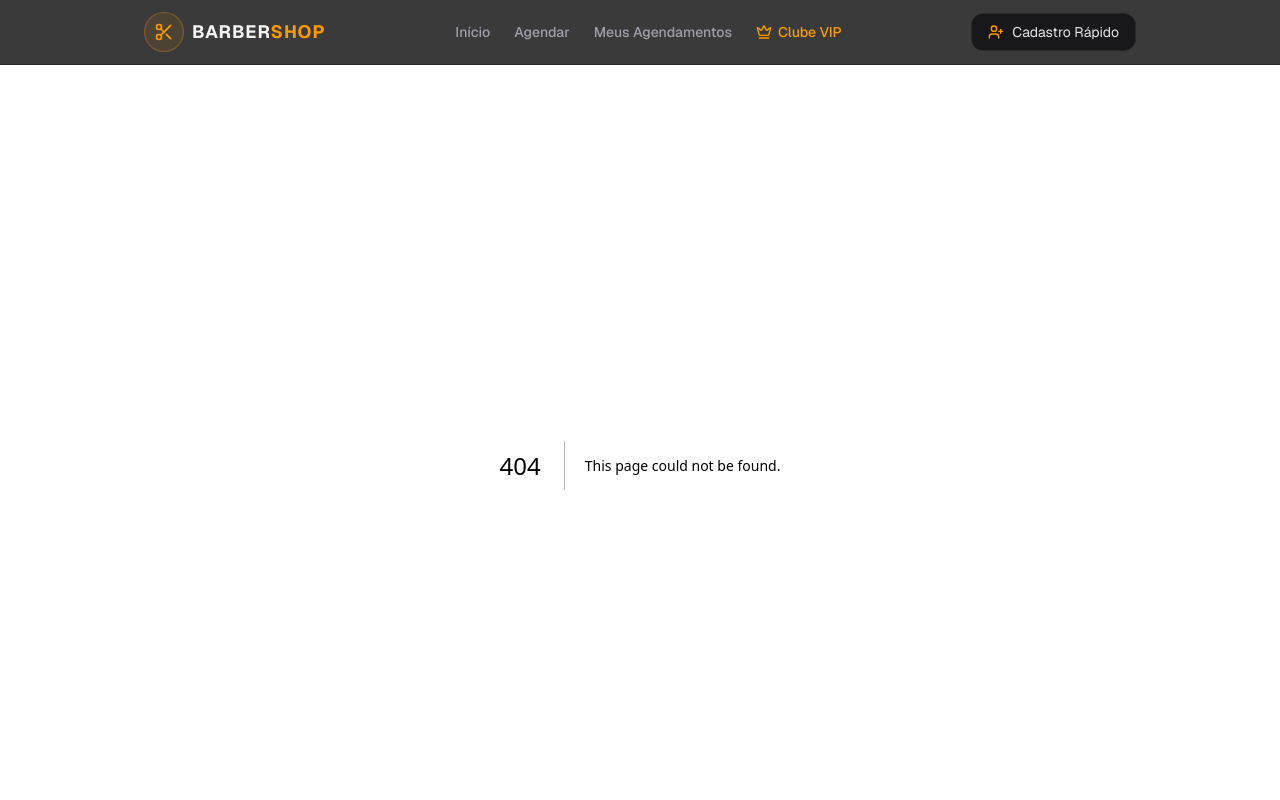
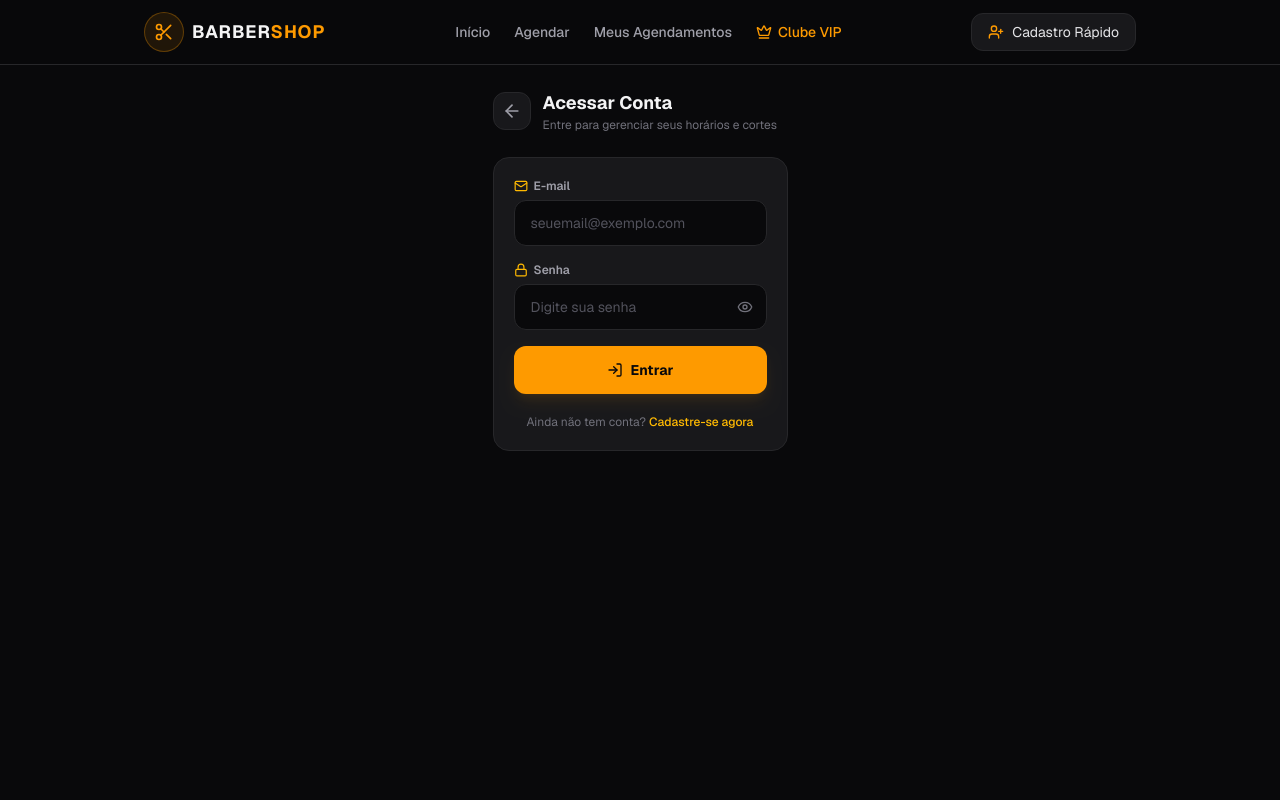
Before and after one commit to hildocosta/sistema-barber-shop, a Next.js app: page /login in a window 1280 px wide. Before the commit this address had no page. Shown: the top 800 px of the page. Built offline with nearby package versions, Linux system fonts and the light colour scheme.

Commit message:
feat: cria tela de login e oculta footer nas rotas de autenticacao

```diff
--- a/src/app/components/Footer.jsx
+++ b/src/app/components/Footer.jsx
@@ -8,8 +8,10 @@ export function Footer() {
   const pathname = usePathname();
   const currentYear = new Date().getFullYear();
 
-  // Oculta o Footer na tela de novo agendamento e no cadastro rápido
-  if (pathname === "/appointments/new" || pathname === "/register") {
+  // Rotas onde o Footer NÃO deve aparecer
+  const hiddenRoutes = ["/appointments/new", "/register", "/login"];
+
+  if (hiddenRoutes.includes(pathname)) {
     return null;
   }
 
@@ -31,7 +33,7 @@ export function Footer() {
             Excelência em cortes clássicos e modernos, barba terapia e clube de assinaturas com benefícios exclusivos.
           </p>
           <div className="pt-1 flex items-center gap-3 text-zinc-400">
-            {/* Ícone Instagram em SVG nativo */}
+            {/* Ícone Instagram em SVG */}
             <a
               href="https://instagram.com"
               target="_blank"
@@ -93,7 +95,7 @@ export function Footer() {
       <div className="border-t border-zinc-900/80 py-4">
         <div className="max-w-5xl mx-auto px-4 flex flex-col sm:flex-row items-center justify-between gap-2 text-[11px] text-zinc-600">
           <p>© {currentYear} BarberShop. Todos os direitos reservados.</p>
-          <p className="text-zinc-500">Desenvolvido com Next.js & Neon</p>
+          <p className="text-zinc-500">Desenvolvido por Hildo Pereira Costa</p>
         </div>
       </div>
     </footer>
--- /dev/null
+++ b/src/app/login/page.jsx
@@ -0,0 +1,150 @@
+"use client";
+
+import { useState } from "react";
+import { useRouter } from "next/navigation";
+import Link from "next/link";
+import { ArrowLeft, Mail, Lock, Eye, EyeOff, CheckCircle2, LogIn } from "lucide-react";
+
+export default function LoginPage() {
+  const router = useRouter();
+  const [email, setEmail] = useState("");
+  const [password, setPassword] = useState("");
+  const [showPassword, setShowPassword] = useState(false);
+  const [error, setError] = useState("");
+  const [success, setSuccess] = useState(false);
+
+  const handleLogin = (e) => {
+    e.preventDefault();
+    setError("");
+
+    const emailTrim = email.trim().toLowerCase();
+
+    if (!emailTrim || !password) {
+      setError("Preencha todos os campos para continuar.");
+      return;
+    }
+
+    try {
+      const rawUser = localStorage.getItem("barber_user");
+
+      if (!rawUser) {
+        setError("Nenhum usuário cadastrado neste aparelho. Crie uma conta primeiro.");
+        return;
+      }
+
+      const savedUser = JSON.parse(rawUser);
+
+      // Validação simples de credenciais
+      if (savedUser.email && savedUser.email !== emailTrim) {
+        setError("E-mail não encontrado. Verifique os dados ou crie uma nova conta.");
+        return;
+      }
+
+      // Emite evento para sincronizar o Header imediatamente
+      window.dispatchEvent(new Event("storage"));
+      setSuccess(true);
+
+      setTimeout(() => {
+        router.push("/appointments/new");
+      }, 1000);
+    } catch {
+      setError("Ocorreu um erro ao tentar autenticar. Tente novamente.");
+    }
+  };
+
+  if (success) {
+    return (
+      <div className="max-w-md mx-auto px-4 py-16 text-center space-y-4">
+        <div className="w-16 h-16 bg-emerald-500/10 border border-emerald-500/20 text-emerald-400 rounded-full flex items-center justify-center mx-auto">
+          <CheckCircle2 className="w-8 h-8" />
+        </div>
+        <h2 className="text-xl font-bold text-zinc-100">Login realizado!</h2>
+        <p className="text-xs text-zinc-400">Acessando seus agendamentos...</p>
+      </div>
+    );
+  }
+
+  return (
+    <div className="max-w-md mx-auto px-4 py-6 space-y-6">
+      {/* Topo / Voltar */}
+      <div className="flex items-center gap-3">
+        <Link
+          href="/"
+          className="p-2 rounded-xl bg-zinc-900 border border-zinc-800 text-zinc-400 hover:text-amber-400 transition-colors"
+        >
+          <ArrowLeft className="w-5 h-5" />
+        </Link>
+        <div>
+          <h1 className="text-lg font-bold text-zinc-100">Acessar Conta</h1>
+          <p className="text-xs text-zinc-500">Entre para gerenciar seus horários e cortes</p>
+        </div>
+      </div>
+
+      {/* Formulário */}
+      <form onSubmit={handleLogin} className="bg-zinc-900 border border-zinc-800 rounded-2xl p-5 space-y-4">
+        {error && (
+          <div className="bg-red-500/10 border border-red-500/20 text-red-400 text-xs p-3 rounded-xl leading-relaxed">
+            {error}
+          </div>
+        )}
+
+        {/* E-mail */}
+        <div className="space-y-1.5">
+          <label className="text-xs font-semibold text-zinc-400 flex items-center gap-1.5">
+            <Mail className="w-3.5 h-3.5 text-amber-400" /> E-mail
+          </label>
+          <input
+            type="email"
+            required
+            placeholder="seuemail@exemplo.com"
+            value={email}
+            onChange={(e) => setEmail(e.target.value)}
+            className="w-full bg-zinc-950 border border-zinc-800 rounded-xl px-4 py-3 text-sm text-zinc-100 placeholder-zinc-600 focus:outline-none focus:border-amber-500 transition-colors"
+          />
+        </div>
+
+        {/* Senha */}
+        <div className="space-y-1.5">
+          <div className="flex items-center justify-between">
+            <label className="text-xs font-semibold text-zinc-400 flex items-center gap-1.5">
+              <Lock className="w-3.5 h-3.5 text-amber-400" /> Senha
+            </label>
+          </div>
+          <div className="relative">
+            <input
+              type={showPassword ? "text" : "password"}
+              required
+              placeholder="Digite sua senha"
+              value={password}
+              onChange={(e) => setPassword(e.target.value)}
+              className="w-full bg-zinc-950 border border-zinc-800 rounded-xl pl-4 pr-11 py-3 text-sm text-zinc-100 placeholder-zinc-600 focus:outline-none focus:border-amber-500 transition-colors"
+            />
+            <button
+              type="button"
+              onClick={() => setShowPassword(!showPassword)}
+              className="absolute right-3.5 top-1/2 -translate-y-1/2 text-zinc-500 hover:text-zinc-300 transition-colors"
+            >
+              {showPassword ? <EyeOff className="w-4 h-4" /> : <Eye className="w-4 h-4" />}
+            </button>
+          </div>
+        </div>
+
+        {/* Botão de Entrar */}
+        <button
+          type="submit"
+          className="w-full flex items-center justify-center gap-2 bg-amber-500 hover:bg-amber-400 text-zinc-950 font-bold py-3.5 rounded-xl text-sm transition-all shadow-lg shadow-amber-500/10 active:scale-[0.98]"
+        >
+          <LogIn className="w-4 h-4" /> Entrar
+        </button>
+
+        {/* Link para Cadastro */}
+        <p className="text-center text-xs text-zinc-500 pt-1">
+          Ainda não tem conta?{" "}
+          <Link href="/register" className="text-amber-400 hover:underline font-medium">
+            Cadastre-se agora
+          </Link>
+        </p>
+      </form>
+    </div>
+  );
+}
```
